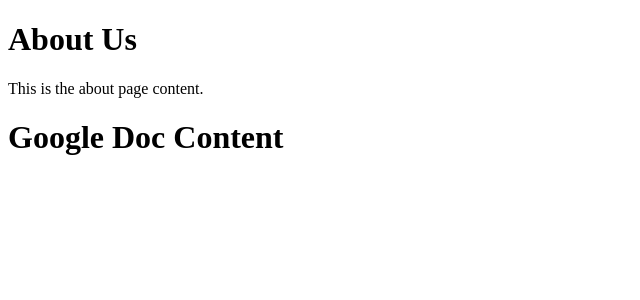
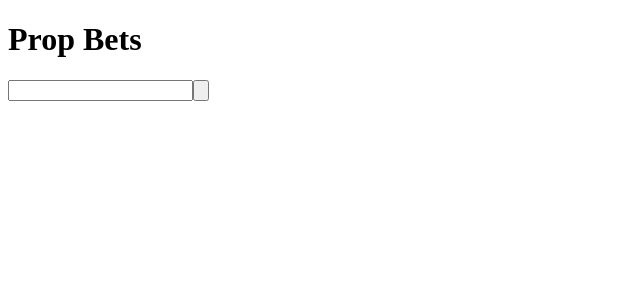
Before and after one commit to rkottke282/rkotweav, a Next.js app in the folder ui/: page /propbets in a window 1280 px wide. Shown: the top 300 px of the page, without its empty margins (0-640 px from the left). Built offline with nearby package versions, Linux system fonts and the light colour scheme.

Commit message:
feat(ui): adding input and button click of google id

```diff
--- a/ui/app/propbets/index.tsx
+++ b/ui/app/propbets/index.tsx
@@ -1,26 +1,27 @@
-import React, { useState, useEffect } from 'react';
-const GoogleDocReader = () => {
+import React, { useState, useEffect, ReactPropTypes } from 'react';
+const GoogleDocReader = (props: any) => {
   const [docContent, setDocContent] = useState('');
 
-  useEffect(() => {
-    const loadGoogleDoc = async () => {
-      try {
+  //WHEN props.googleDocId is rendered, make the calls!
+  // useEffect(() => {
+  //   const loadGoogleDoc = async () => {
+  //     try {
 
 
-        // const content = response.data.body.content.map(item => item.paragraph.elements.map(element => element.textRun.content)).join('\n');
-        // setDocContent(realData);
-      } catch (error) {
-        console.error('Error loading Google Doc:', error);
-      }
-    };
+  //       // const content = response.data.body.content.map(item => item.paragraph.elements.map(element => element.textRun.content)).join('\n');
+  //       // setDocContent(realData);
+  //     } catch (error) {
+  //       console.error('Error loading Google Doc:', error);
+  //     }
+  //   };
 
-    loadGoogleDoc();
-  }, []);
+  //   loadGoogleDoc();
+  // }, []);
 
   return (
     <div>
       <h1>Google Doc Content</h1>
-      <pre>{docContent}</pre>
+      <pre>{props.googleDocId}</pre>
     </div>
   );
 };
--- a/ui/pages/propbets.tsx
+++ b/ui/pages/propbets.tsx
@@ -1,18 +1,41 @@
 // pages/about.jsx
 
-import React from 'react';
+import React, { useState } from 'react';
 import GoogleDocReader from '@/app/propbets';
 
-const AboutPage = () => {
+const PropBets = () => {
+  const [docIdInput, setDocIdInput] = useState('');
+  const [docId, setDocId] = useState('');
+  const initiateScoreCalculation = () => {
+    setDocId(docIdInput);
+    setDocIdInput('');
+  }
   return (
     <div>
-      <h1>About Us</h1>
-      <p>This is the about page content.</p>
+      <h1>Prop Bets</h1>
+
       <div>
-        <GoogleDocReader />
+        <input
+          id='googleDocIdInput'
+          value={docIdInput}
+          onChange={(x) => setDocIdInput(x.target.value)}
+        />
+
+        <input
+          id='googleDocIdSubmit'
+          type='button'
+          onClick={initiateScoreCalculation}
+        />
       </div>
+      {
+        docId &&
+        <div>
+          <GoogleDocReader
+            googleDocId={docId}/>
+        </div>
+      }
     </div>
   );
 };
 
-export default AboutPage;
+export default PropBets;
```
Also changed, not shown: 1 other file (tests, documents, lock files or other folders).
